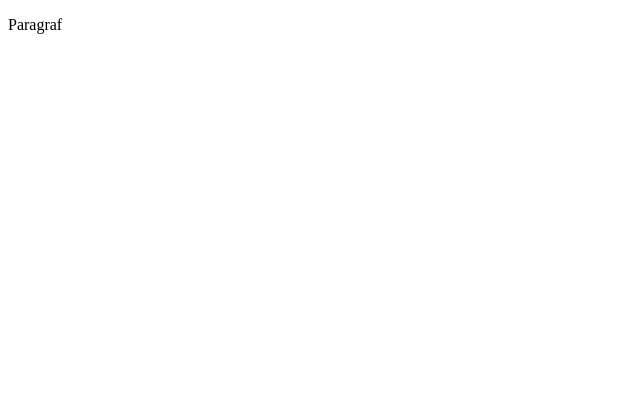
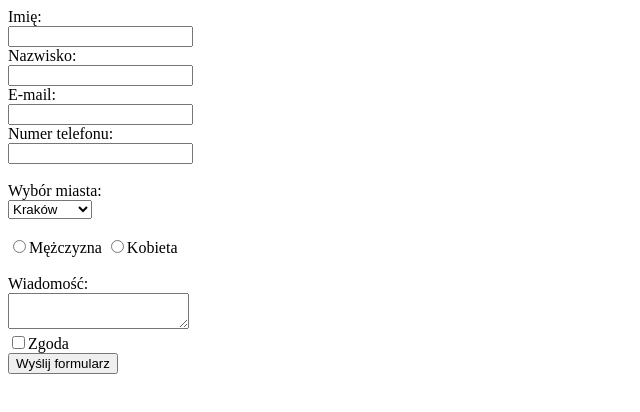
Before and after one commit to geekout11/geekout11.github.io, a plain HTML site: page index.html in a window 1280 px wide. Shown: the whole page, without its empty margins (0-640 px from the left). Drawn offline with Linux system fonts and the light colour scheme.

Commit message:
formularz

```diff
--- a/index.html
+++ b/index.html
@@ -1,12 +1,53 @@
 <!DOCTYPE html>
 <html lang="en">
+
 <head>
     <meta charset="UTF-8">
     <meta http-equiv="X-UA-Compatible" content="IE=edge">
     <meta name="viewport" content="width=device-width, initial-scale=1.0">
     <title>Document</title>
 </head>
+
 <body>
-    <p>Paragraf</p>
+
+    <form action="https://formspree.io/f/mnqwergl" method="POST">
+        <label for="forname">Imię:</label><br />
+        <input type="text" name="forname" id="forname"><br />
+
+        <label for="surname">Nazwisko:</label><br />
+        <input type="text" name="surname" id="surname"><br />
+
+        <label for="mail">E-mail:</label><br />
+        <input type="email" name="mail" id="mail"><br />
+
+        <label for="phone">Numer telefonu:</label><br />
+        <input type="number" name="phone" id="phone"><br />
+
+        <br />
+
+        <label for="town">Wybór miasta:</label><br />
+        <select name="town" id="town">
+            <option value="">Kraków</option>
+            <option value="">Warszawa</option>
+            <option value="">Gdańsk</option>
+        </select><br />
+
+        <br />
+
+        <label><input type="radio" name="gender">Mężczyzna</label>
+        <label><input type="radio" name="gender">Kobieta</label><br />
+
+        <br />
+
+        <label>Wiadomość:</label><br />
+        <textarea maxlength="1000" name="message"></textarea><br />
+
+        <label><input type="checkbox" name="agreement">Zgoda</label><br />
+
+        <input type="submit" value="Wyślij formularz">
+
+    </form>
+
 </body>
+
 </html>
```
